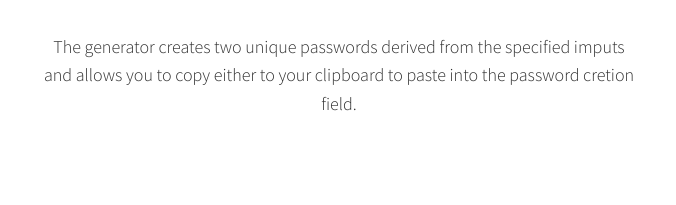
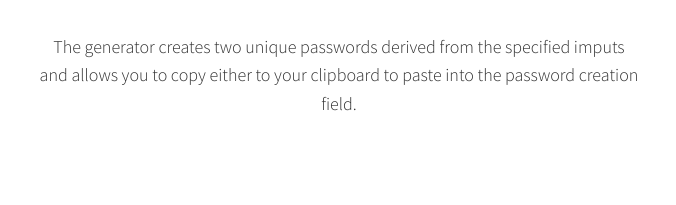
Before and after one commit to Pigiron55/Portfolio-Page, a website built with Vite: page Portfolio Page/portfolio-item 5.html in a window 1280 px wide. Shown: the part 1374-1579 px from the top of the page, 301-977 px from the left. Built offline with nearby package versions, Linux system fonts and the light colour scheme.

Commit message:
Add files via upload

```diff
--- a/Portfolio Page/portfolio-item 5.html
+++ b/Portfolio Page/portfolio-item 5.html
@@ -3,7 +3,7 @@
     <head><link rel="stylesheet" href="https://cdnjs.cloudflare.com/ajax/libs/normalize/8.0.1/normalize.css">
         <meta charset="UTF-8">
         <meta name="viewport" content="width=device-width, initial-scale=1.0">
-        <title>DevJane Portfolio Website</title>
+        <title>DevMatt Portfolio Website</title>
         <link rel="stylesheet" href="https://cdnjs.cloudflare.com/ajax/libs/normalize/7.0.0/normalize.min.css">
         <link rel="stylesheet" href="https://cdnjs.cloudflare.com/ajax/libs/font-awesome/5.11.2/css/all.css" integrity="sha256-46qynGAkLSFpVbEBog43gvNhfrOj+BmwXdxFgVK/Kvc=" crossorigin="anonymous" />
 
@@ -45,7 +45,7 @@
             <img src="img/password generator.png" alt="">
             <a href="https://prismatic-dolphin-f674fe.netlify.app/" class="btn">>>Password Generator<<</a>
             <p>You can choose the length of the password from 8-20 characters. You can also choose any combination of letters, numbers and symbols.</p>
-            <p>The generator creates two unique passwords derived from the specified imputs and allows you to copy either to your clipboard to paste into the password cretion field.</p>
+            <p>The generator creates two unique passwords derived from the specified imputs and allows you to copy either to your clipboard to paste into the password creation field.</p>
         </div>
 
 
```
Also changed, not shown: Portfolio Page/portfolio-item 2.html (+1 -1 lines), Portfolio Page/portfolio-item 3.html (+1 -1 lines), Portfolio Page/portfolio-item 4.html (+1 -1 lines), Portfolio Page/portfolio-item.html (+1 -1 lines).
